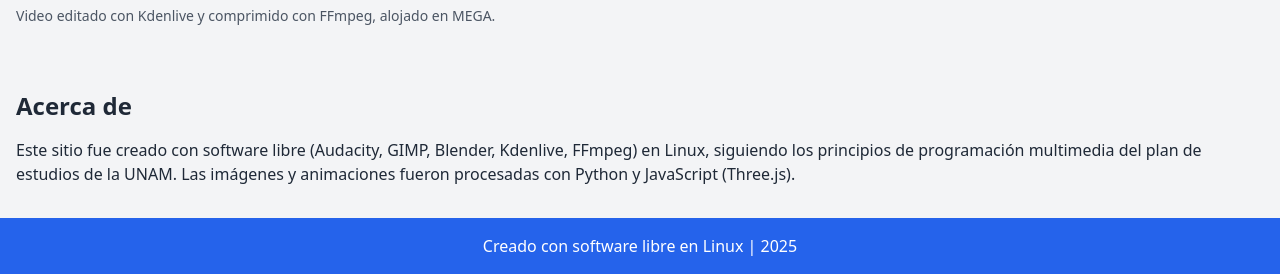
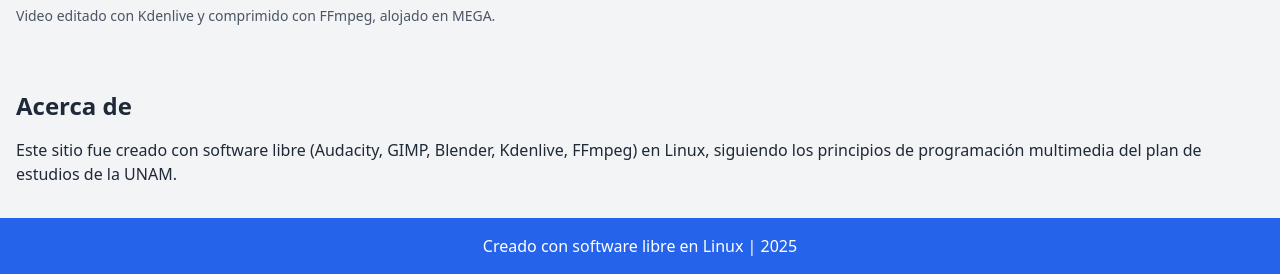
Before and after one commit to Unix0ps/multimedia, a plain HTML site: page index.html in a window 1280 px wide. Shown: the part 3170-3444 px from the top of the page. Drawn offline with nearby package versions, Linux system fonts and the light colour scheme.

Commit message:
Update index.html

```diff
--- a/index.html
+++ b/index.html
@@ -52,7 +52,7 @@
 
     <section id="acerca" class="py-8 px-4">
         <h2 class="text-2xl font-semibold mb-4">Acerca de</h2>
-        <p>Este sitio fue creado con software libre (Audacity, GIMP, Blender, Kdenlive, FFmpeg) en Linux, siguiendo los principios de programación multimedia del plan de estudios de la UNAM. Las imágenes y animaciones fueron procesadas con Python y JavaScript (Three.js).</p>
+        <p>Este sitio fue creado con software libre (Audacity, GIMP, Blender, Kdenlive, FFmpeg) en Linux, siguiendo los principios de programación multimedia del plan de estudios de la UNAM.</p>
     </section>
 
     <footer class="bg-blue-600 text-white py-4 text-center">
```
